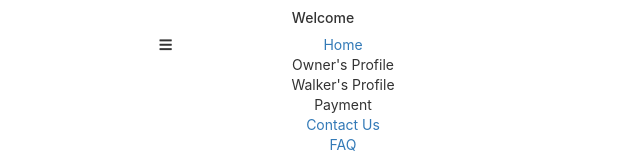
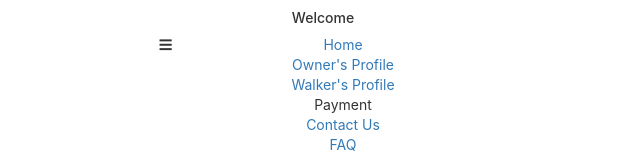
Before and after one commit to shondadavidson/paw-rfect, a React (Create React App) app: page /adddog in a window 1280 px wide. Both pictures are taken after a click on the element 640 px from the left and 45 px from the top of the page. Shown: the top 154 px of the page, without its empty margins (317-957 px from the left). Built offline with nearby package versions, Linux system fonts and the light colour scheme; no server answers.

Commit message:
Linked menu items for owner profile and provider profile

```diff
--- a/src/Components/Menu/Menu.js
+++ b/src/Components/Menu/Menu.js
@@ -50,8 +50,8 @@ class Menu extends Component {
                 </div>
                 <ul className={ this.state.show ? 'menu show': 'menu'}>
                     <Link to='/home'><li>Home</li></Link>
-                    <li>Owner's Profile</li>
-                    <li>Walker's Profile</li>
+                    <Link to='/ownerprofile'><li>Owner's Profile</li></Link>
+                    <Link to='/providerprofile'><li>Walker's Profile</li></Link>
                     <li>Payment</li>
                     <Link to='/contact'><li>Contact Us</li></Link>
                     <Link to='/faq'><li>FAQ</li></Link>
```
